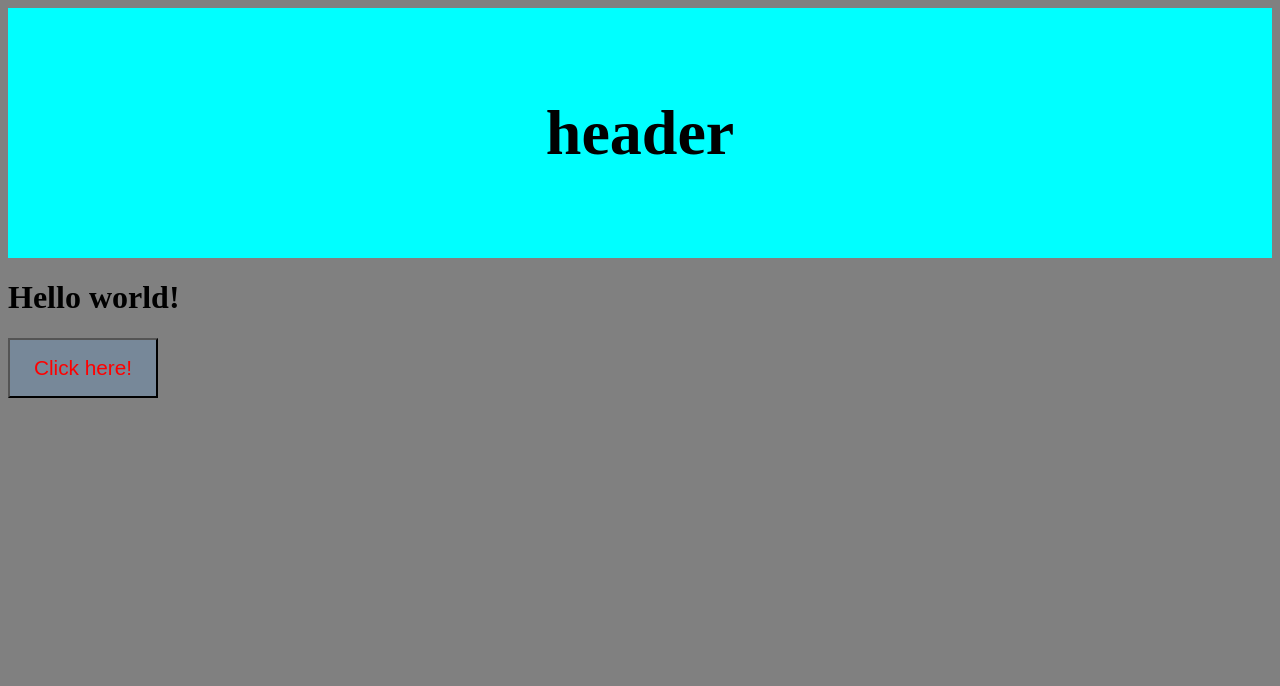
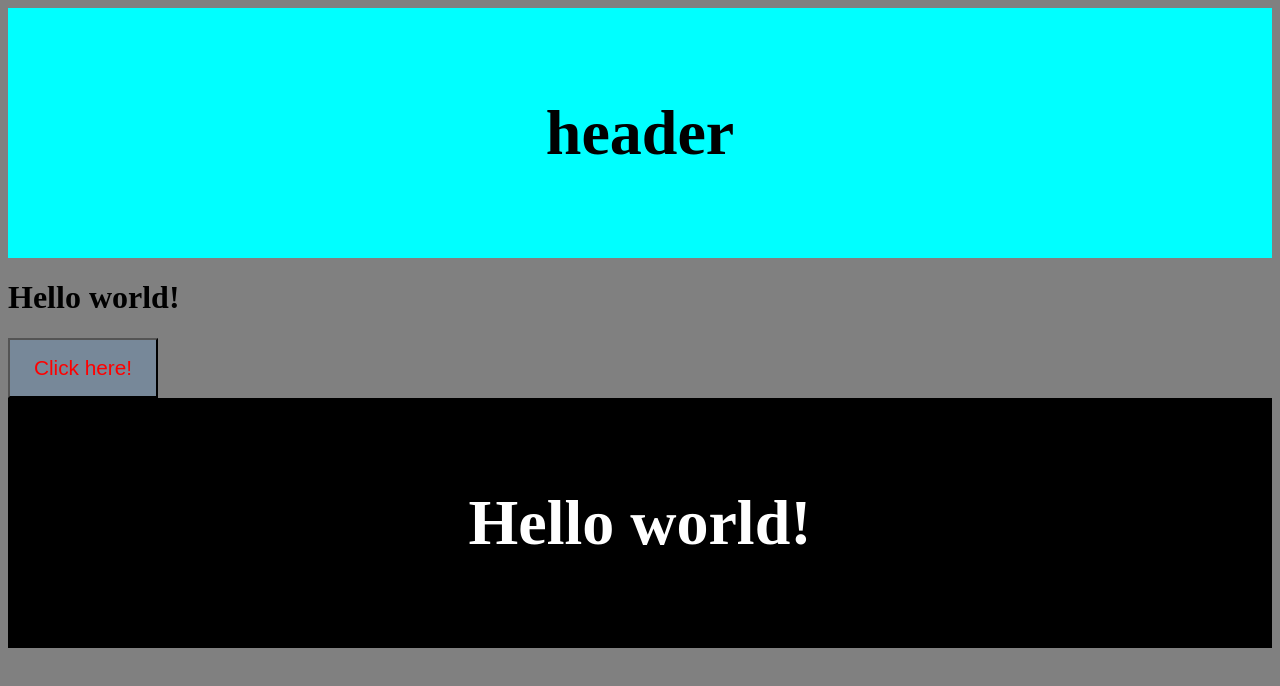
Before and after one commit to Arnick3000/git-project, a plain HTML site: page index.html in a window 1280 px wide. Drawn offline with Linux system fonts and the light colour scheme.

Commit message:
added footer and style it

```diff
--- a/index.html
+++ b/index.html
@@ -10,6 +10,6 @@
   <header><h1>header</h1></header>
   <h1>Hello world!</h1>
   <button>Click here!</button>
-
+  <footer><h1>Hello world!</h1></footer>
 </body>
 </html>
--- a/style.css
+++ b/style.css
@@ -1,14 +1,17 @@
 body{
   background-color: gray;
 }
-header{
+header , footer{
   font-size: 32px;
   display: flex;
   align-items: center;
   justify-content: center;
   background-color: aqua;
   height: 250px;
-
+}
+footer{
+  background-color: black;
+  color: white;
 }
 button{
   box-sizing: border-box;
```
